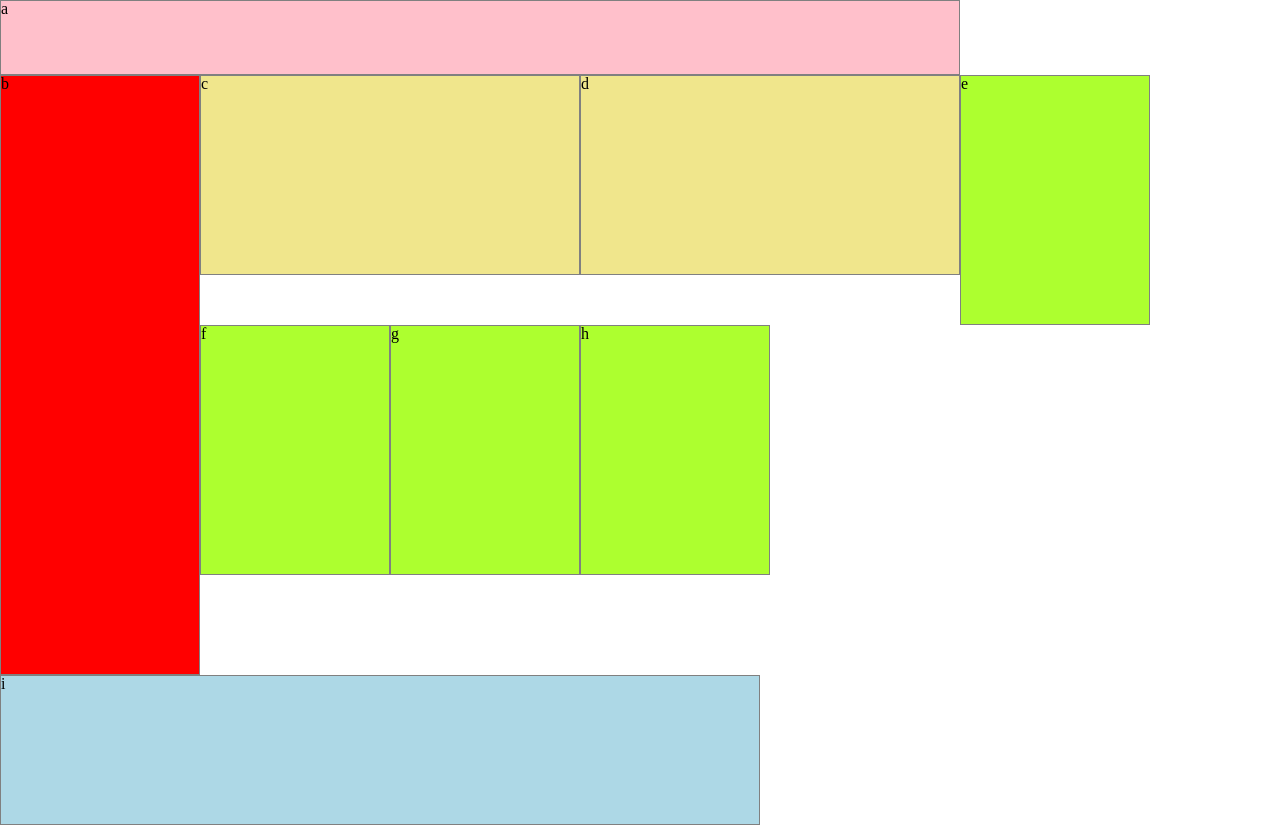
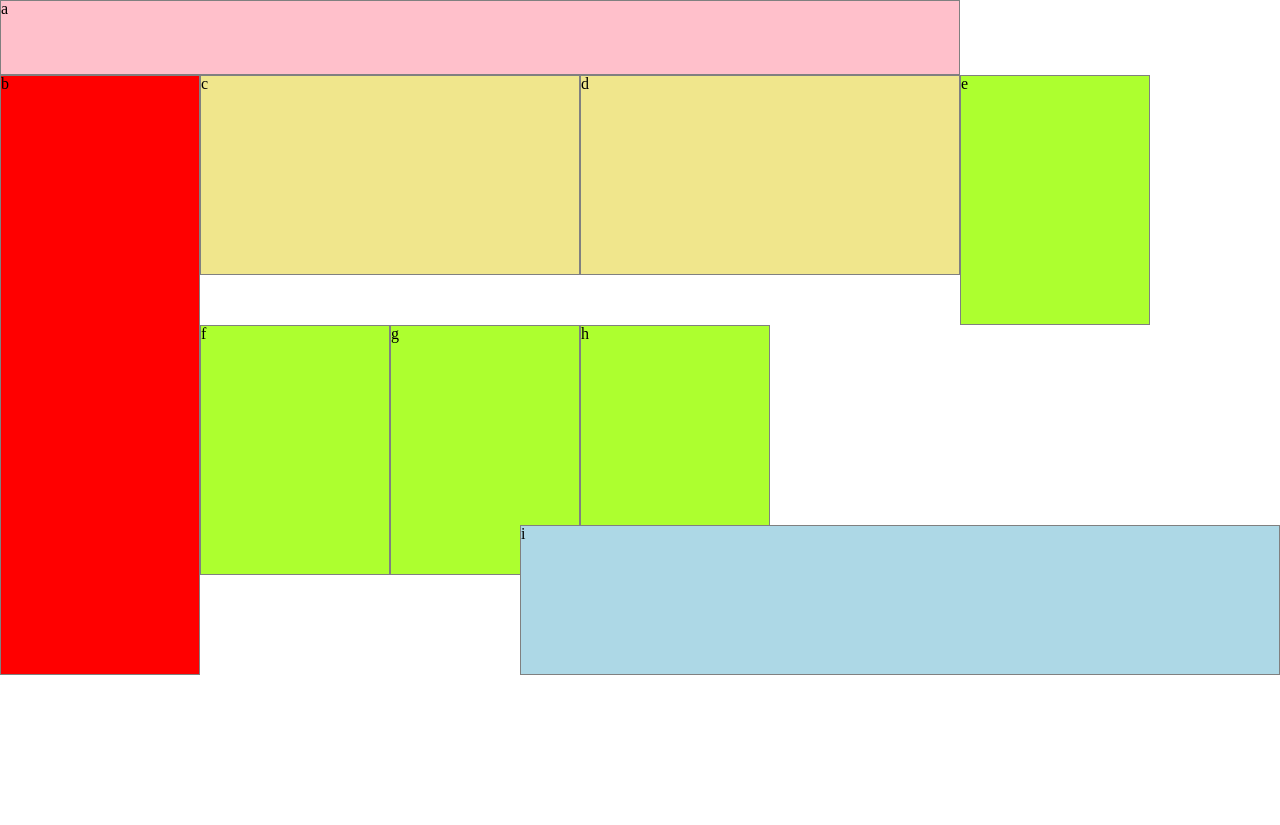
Before and after one commit to BrendonLH/Lab-01, a website: page index.html in a window 1280 px wide. Drawn offline with Linux system fonts and the light colour scheme.

Commit message:
added final completion to desktop view

```diff
--- a/css/style.css
+++ b/css/style.css
@@ -74,5 +74,8 @@ footer {
         height: 150px;
         width: 760px;
         background-color: lightblue;
-    }
+        position: relative;
+        bottom: 150px;
+        clear: both;
+        float: right;    }
 }
```
